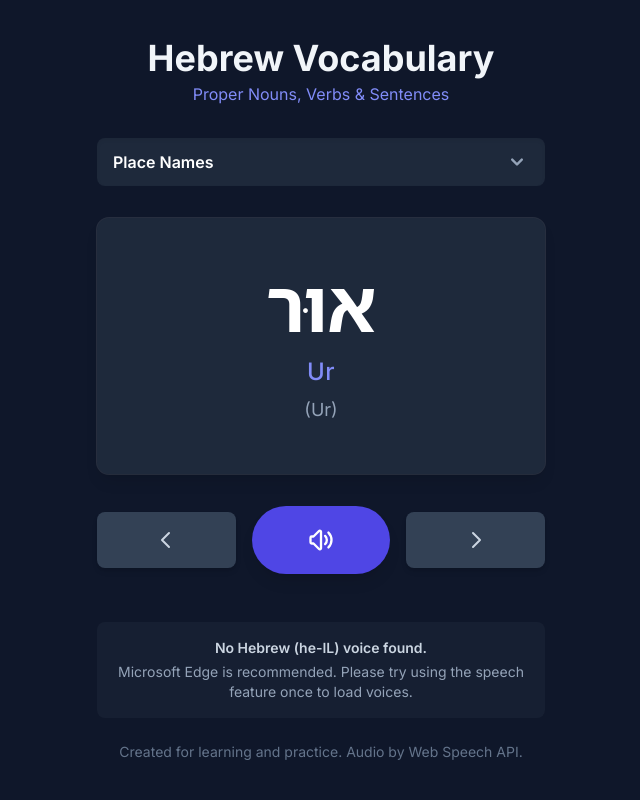
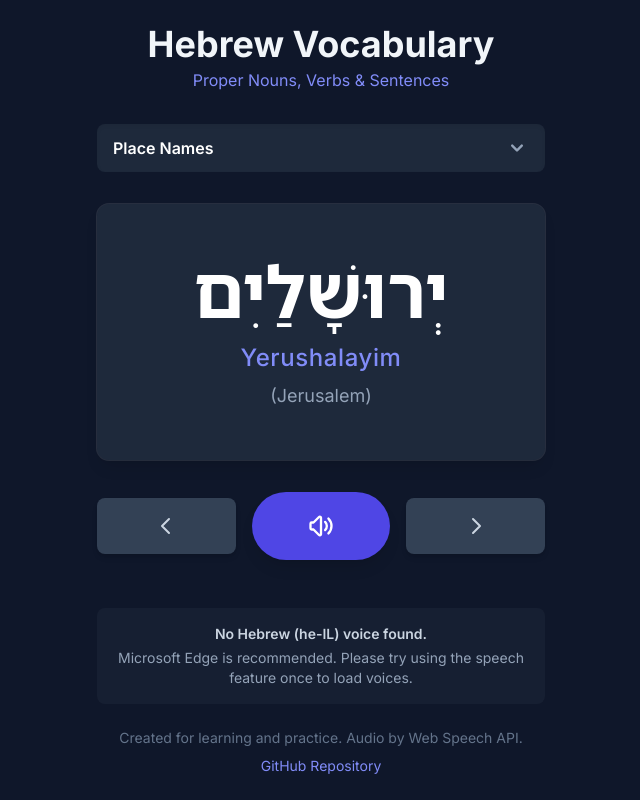
Before and after one commit to 7shi/hebrew_vocab, a React (Vite) app: page / in a window 1280 px wide. Shown: the whole page, without its empty margins (319-959 px from the left). Built offline with nearby package versions, Linux system fonts and the light colour scheme.

Commit message:
feat: Add GitHub link and reorder Jerusalem data
Adds a link to the GitHub repository in the footer and reorders the Jerusalem entry in the constants to be the first place. This improves discoverability and data organization.

```diff
--- a/App.tsx
+++ b/App.tsx
@@ -1,5 +1,3 @@
-
-
 import React, { useState, useCallback, useMemo, useEffect } from 'react';
 import { CategorySelector } from './components/CategorySelector.tsx';
 import { Flashcard } from './components/Flashcard.tsx';
@@ -251,6 +249,16 @@ export const App: React.FC = () => {
             onRateChange={handleRateChange}
           />
           <p>Created for learning and practice. Audio by Web Speech API.</p>
+          <p className="mt-2">
+            <a
+              href="https://github.com/7shi/hebrew_vocab"
+              target="_blank"
+              rel="noopener noreferrer"
+              className="text-indigo-400 hover:text-indigo-300 transition-colors"
+            >
+              GitHub Repository
+            </a>
+          </p>
         </footer>
       </div>
     </div>
--- a/components/CategorySelector.tsx
+++ b/components/CategorySelector.tsx
@@ -1,4 +1,3 @@
-
 import React from 'react';
 import { Category } from '../types.ts';
 import { ChevronDownIcon } from './Icons.tsx';
--- a/components/SpeechSettings.tsx
+++ b/components/SpeechSettings.tsx
@@ -1,4 +1,3 @@
-
 import React from 'react';
 
 interface SpeechSettingsProps {
--- a/constants.ts
+++ b/constants.ts
@@ -1,9 +1,16 @@
-
-
 import { VerbType } from "./types.ts";
 import type { Person, Verb, Place } from "./types.ts";
 
 export const PLACES: Place[] = [
+  {
+    hebrew: "יְרוּשָׁלַיִם",
+    transliteration: "Yerushalayim",
+    meaning: "Jerusalem",
+    be: "בִּירוּשָׁלַיִם",
+    transliteration_be: "biRushalayim",
+    le: "לִירוּשָׁלַיִם",
+    transliteration_le: "liRushalayim"
+  },
   {
     hebrew: "אוּר",
     transliteration: "Ur",
@@ -21,15 +28,6 @@ export const PLACES: Place[] = [
     transliteration_be: "biRicho",
     le: "לִירִיחוֹ",
     transliteration_le: "liRicho"
-  },
-  {
-    hebrew: "יְרוּשָׁלַיִם",
-    transliteration: "Yerushalayim",
-    meaning: "Jerusalem",
-    be: "בִּירוּשָׁלַיִם",
-    transliteration_be: "biRushalayim",
-    le: "לִירוּשָׁלַיִם",
-    transliteration_le: "liRushalayim"
   },
   {
     hebrew: "חֶבְרוֹן",
--- a/services/speechService.ts
+++ b/services/speechService.ts
@@ -1,4 +1,3 @@
-
 export const speak = (
   text: string,
   voice: SpeechSynthesisVoice | null,
--- a/types.ts
+++ b/types.ts
@@ -1,5 +1,3 @@
-
-
 export interface Word {
   hebrew: string;
   transliteration: string;
```
Also changed, not shown: index.html (+6 -1 lines).
